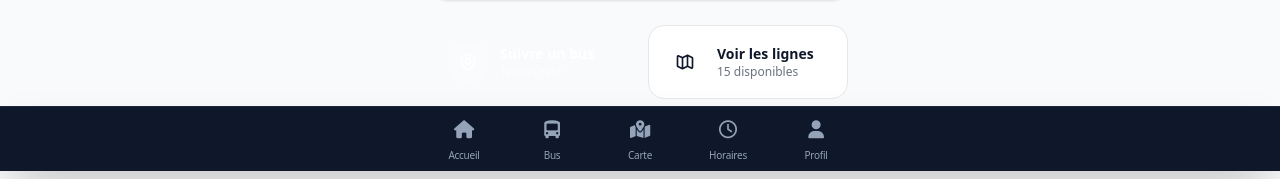
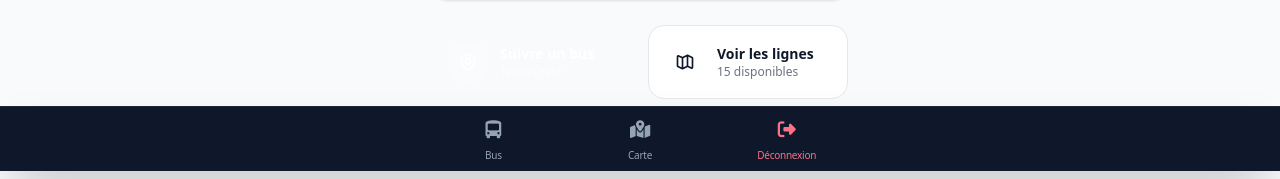
Before and after one commit to ridouane-dev/UniBus, a Django app: template templates/user/dashboard.html in a window 1280 px wide. Shown: the part 629-808 px from the top of the page. Run offline with Django 3.2, Linux system fonts and the light colour scheme; the template is opened without the code that fills it, so the values that code supplies are empty; some libraries are stand-ins or nearby versions.

Commit message:
modification nav bar

```diff
--- a/bus_tracking/urls.py
+++ b/bus_tracking/urls.py
@@ -28,7 +28,6 @@ urlpatterns = [
 
     # Page étudiante - Carte
     path('student/map/', TemplateView.as_view(template_name='core/student_map.html'), name='student_map'),
-    path("dashboard/", views.dashboard_view(), name="dashboard"),
     # Page chauffeur - Liste des bus
     path('driver/', TemplateView.as_view(template_name='core/driver_list.html'), name='driver_list'),
 
--- a/templates/core/base.html
+++ b/templates/core/base.html
@@ -104,40 +104,29 @@
     <nav class="fixed bottom-0 left-0 right-0 bg-slate-900 border-t border-slate-800 z-50 bottom-nav-safe shadow-2xl">
         <div class="max-w-md mx-auto flex justify-around items-center h-16 px-1">
 
-            <!-- Tab 1 : Accueil / Dashboard -->
-            <a href="/dashboard/"
-               class="nav-item {% if request.path == '/dashboard/' %}active{% endif %} flex flex-col items-center justify-center flex-1 h-full gap-1">
-                <i class="fa-solid fa-house text-lg"></i>
-                <span class="text-[10px] tracking-tight">Accueil</span>
-            </a>
-
-            <!-- Tab 2 : Liste des bus -->
+            <!-- Tab 1 : Liste des bus -->
             <a href="/"
                class="nav-item {% if request.path == '/' %}active{% endif %} flex flex-col items-center justify-center flex-1 h-full gap-1">
                 <i class="fa-solid fa-bus-simple text-lg"></i>
                 <span class="text-[10px] tracking-tight">Bus</span>
             </a>
 
-            <!-- Tab 3 : Carte interactive -->
+            <!-- Tab 2 : Carte interactive -->
             <a href="#"
                class="nav-item {% if '/student/map/' in request.path %}active{% endif %} flex flex-col items-center justify-center flex-1 h-full gap-1">
                 <i class="fa-solid fa-map-location-dot text-lg"></i>
                 <span class="text-[10px] tracking-tight">Carte</span>
             </a>
 
-            <!-- Tab 4 : Horaires (accent ambre) -->
-            <a href="#"
-               class="nav-item {% if request.path == '/schedules/' %}active-accent{% endif %} flex flex-col items-center justify-center flex-1 h-full gap-1 hover:text-amber-400">
-                <i class="fa-regular fa-clock text-lg"></i>
-                <span class="text-[10px] tracking-tight">Horaires</span>
-            </a>
-
-            <!-- Tab 5 : Profil -->
-            <a href="#"
-               class="nav-item {% if request.path == '/profile/' %}active{% endif %} flex flex-col items-center justify-center flex-1 h-full gap-1">
-                <i class="fa-solid fa-user text-lg"></i>
-                <span class="text-[10px] tracking-tight">Profil</span>
-            </a>
+            <!-- Tab 3 : Déconnexion -->
+            <form method="post" action="{% url 'user:logout' %}" class="flex-1 h-full">
+                {% csrf_token %}
+                <button type="submit"
+                        class="nav-item flex flex-col items-center justify-center w-full h-full gap-1 text-rose-400 hover:text-rose-300">
+                    <i class="fa-solid fa-right-from-bracket text-lg"></i>
+                    <span class="text-[10px] tracking-tight">Déconnexion</span>
+                </button>
+            </form>
 
         </div>
     </nav>
--- a/user/urls.py
+++ b/user/urls.py
@@ -8,6 +8,6 @@ urlpatterns = [
     path("login/", views.LoginView.as_view(), name="login"),
     path("register/", views.RegisterView.as_view(), name="register"),
     path("logout/", views.logout_view, name="logout"),
-    path("dashboard/", views.dashboard_view(), name="dashboard"),
+    path("dashboard/", views.dashboard_view, name="dashboard"),
 
 ]
--- a/user/views.py
+++ b/user/views.py
@@ -53,7 +53,7 @@ class RegisterView(TemplateView):
 @login_required
 def dashboard_view(request):
     """Page temporaire après connexion."""
-    return render(request, "core/dashboard.html")
+    return render(request, "user/dashboard.html")
 
 
 def logout_view(request):
```
Also changed, not shown: db.sqlite3.
